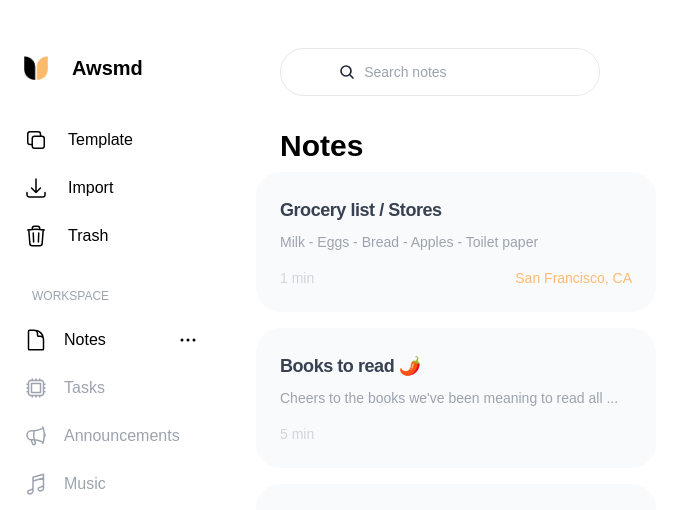
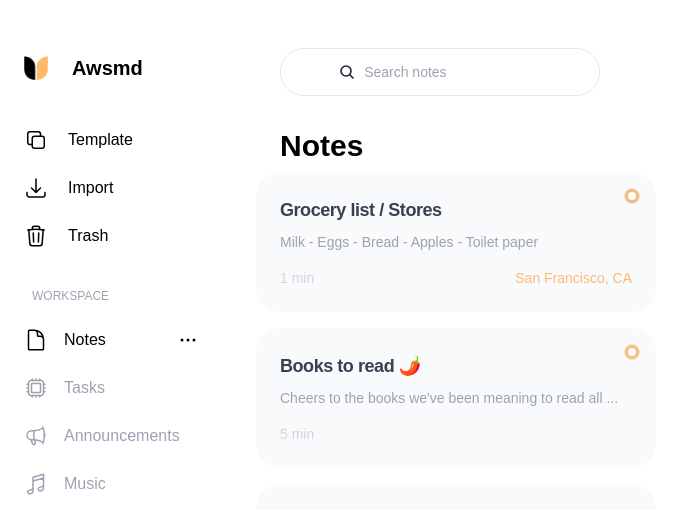
Before and after one commit to HRemonen/wudpecker, a React (Vite) app: page /notes/1 in a window 1280 px wide. Shown: the top 510 px of the page, without its empty margins (0-679 px from the left). Built offline with nearby package versions, Linux system fonts and the light colour scheme.

Commit message:
feat: Add pinned to Note data and render Circle for the pinned notes

```diff
--- a/src/components/common/Circle.tsx
+++ b/src/components/common/Circle.tsx
@@ -1,11 +1,11 @@
 const Circle = ({ checked }: { checked: boolean }) => (
   <div
-    className={`w-4 h-4 xl:w-6 xl:h-6 mr-4 ${
+    className={`w-4 h-4 mr-4 ${
       checked ? 'bg-orange-300' : 'bg-white'
     } border border-gray-200 rounded-full relative aspect-[1/1]`}
   >
     {checked && (
-      <div className='w-2 h-2 xl:w-3.5 xl:h-3.5 bg-white rounded-full absolute top-[3px] left-[3px] xl:top-1 xl:left-1' />
+      <div className='w-2 h-2 bg-white rounded-full absolute top-[3px] left-[3px]' />
     )}
   </div>
 )
--- a/src/components/notesws/NoteCard.tsx
+++ b/src/components/notesws/NoteCard.tsx
@@ -7,6 +7,7 @@ import generateNotePreview from '../../utils/notePreview'
 import timeSinceCreation from '../../utils/timedeltas'
 
 import { NoteFields } from '../../types'
+import Circle from '../common/Circle'
 
 const NoteCard = ({ note }: { note: NoteFields }) => {
   const location = useLocation()
@@ -30,7 +31,7 @@ const NoteCard = ({ note }: { note: NoteFields }) => {
     <div
       role='button'
       tabIndex={0}
-      className={`block w-full p-6 mb-4 rounded-3xl hover:cursor-pointer ${
+      className={`relative w-full p-6 mb-4 rounded-3xl hover:cursor-pointer ${
         currentNote === cleanedTitle
           ? 'bg-[#ffb759]'
           : 'bg-gray-50 hover:bg-orange-100'
@@ -75,6 +76,11 @@ const NoteCard = ({ note }: { note: NoteFields }) => {
             {note.location.name}
           </p>
         )}
+        {note.pinned && (
+          <div className='absolute top-4 right-0'>
+            <Circle checked={note.pinned} />
+          </div>
+        )}
       </div>
     </div>
   )
--- a/src/data/noteData.tsx
+++ b/src/data/noteData.tsx
@@ -27,6 +27,7 @@ const noteData: Note = {
         name: 'San Francisco, CA',
       },
       illustration: noteIllustration1,
+      pinned: true,
       createdAt: new Date(currentDate.getTime() - 60000).toISOString(),
       updatedAt: new Date(currentDate.getTime() - 60000).toISOString(),
     },
@@ -46,6 +47,7 @@ const noteData: Note = {
         ],
       },
       illustration: noteIllustration1,
+      pinned: true,
       createdAt: new Date(currentDate.getTime() - 300000).toISOString(),
       updatedAt: new Date(currentDate.getTime() - 300000).toISOString(),
     },
@@ -79,6 +81,7 @@ const noteData: Note = {
         },
       ],
       illustration: noteIllustration1,
+      pinned: false,
       createdAt: new Date(currentDate.getTime() - 86400000).toISOString(),
       updatedAt: new Date(currentDate.getTime() - 86400000).toISOString(),
     },
@@ -118,6 +121,7 @@ const noteData: Note = {
           avatar: collaboratorAvatar4,
         },
       ],
+      pinned: false,
       createdAt: new Date(currentDate.getTime() - 604800000).toISOString(),
       updatedAt: new Date(currentDate.getTime() - 604800000).toISOString(),
     },
@@ -131,6 +135,7 @@ const noteData: Note = {
         title: '',
         items: [],
       },
+      pinned: false,
       createdAt: new Date(currentDate.getTime() - 5 * 604800000).toISOString(),
       updatedAt: new Date(currentDate.getTime() - 5 * 604800000).toISOString(),
     },
--- a/src/types.ts
+++ b/src/types.ts
@@ -42,6 +42,7 @@ export interface NoteFields {
     name: string
   }
   illustration?: string
+  pinned: boolean
   createdAt: string
   updatedAt: string
 }
```
